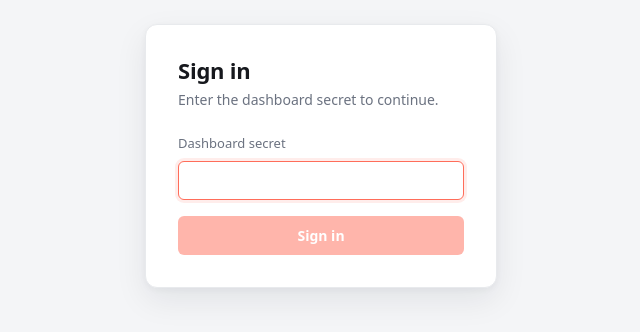
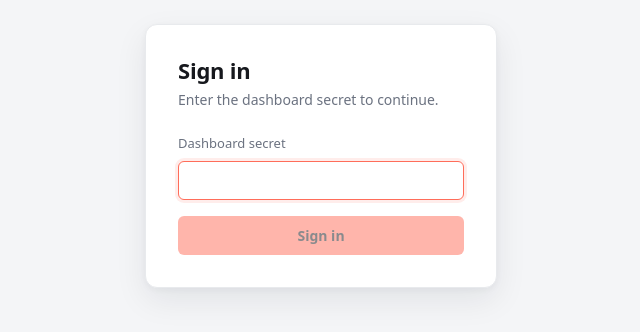
Before and after one commit to n8n-io/n8n-airgap-monitoring, a Vue app in the folder apps/dashboard/: page /login in a window 1280 px wide. Shown: the part 244-576 px from the top of the page, without its empty margins (319-959 px from the left). Built offline with nearby package versions, Linux system fonts and the light colour scheme; no server answers.

Commit message:
Improve text contrast

```diff
--- a/apps/dashboard/src/assets/main.css
+++ b/apps/dashboard/src/assets/main.css
@@ -119,7 +119,7 @@ button:disabled {
 }
 
 button.primary {
-  color: #fff;
+  color: var(--color-text);
   background: var(--color-accent);
   border-color: transparent;
   font-weight: 600;
--- a/apps/dashboard/src/components/MetricHistoryPanel.vue
+++ b/apps/dashboard/src/components/MetricHistoryPanel.vue
@@ -123,7 +123,7 @@ const emit = defineEmits<{
 }
 
 .empty-state {
-  color: var(--color-text-subtle);
+  color: var(--color-text-muted);
   text-align: center;
   padding: 1.5rem;
 }
```
